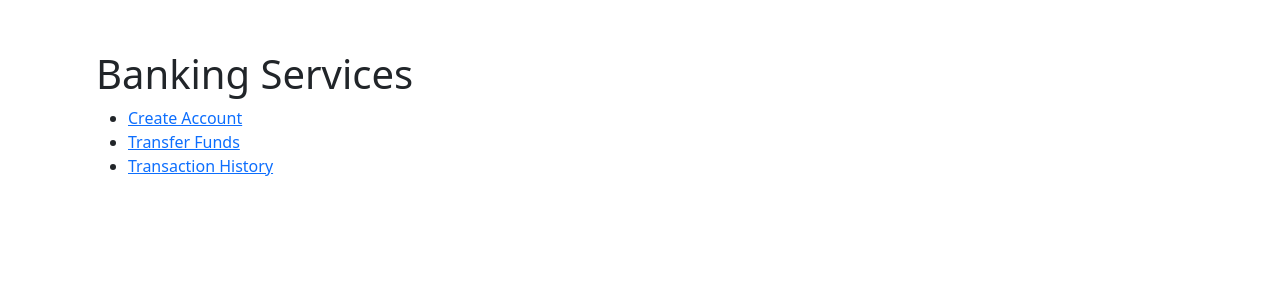
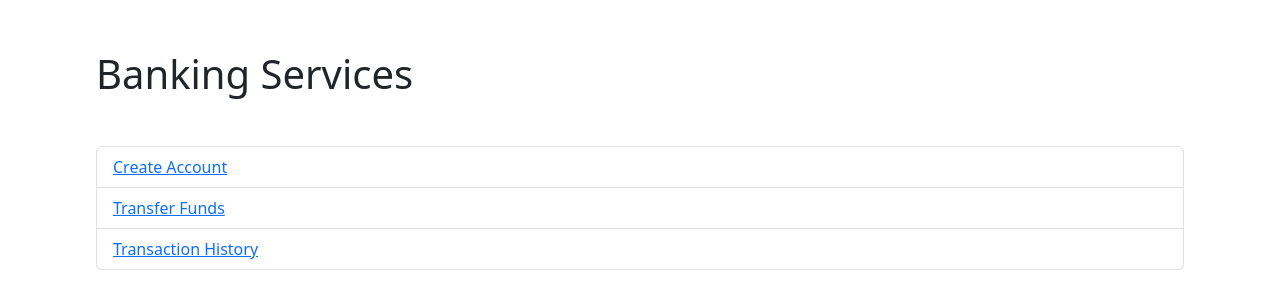
Before and after one commit to Aaron-Hoffman/transactions-app, an Angular app: page / in a window 1280 px wide. Shown: the top 308 px of the page. Built offline with nearby package versions, Linux system fonts and the light colour scheme.

Commit message:
Style home component and clean up comments

```diff
--- a/src/app/home/home.component.html
+++ b/src/app/home/home.component.html
@@ -1,14 +1,14 @@
-<h1>Banking Services</h1>
+<h1 class="mb-5">Banking Services</h1>
 <nav>
-    <ul>
-        <li>
-            <a href="/create-account">Create Account</a>
+    <ul class="list-group">
+        <li class="list-group-item list-group-item-action">
+            <a href="/create-account" class="d-block">Create Account</a>
         </li>
-        <li>
-            <a href="/transfer-funds">Transfer Funds</a>
+        <li class="list-group-item list-group-item-action">
+            <a href="/transfer-funds" class="d-block">Transfer Funds</a>
         </li>
-        <li>
-            <a href="/transaction-history">Transaction History</a>
+        <li class="list-group-item list-group-item-action">
+            <a href="/transaction-history" class="d-block">Transaction History</a>
         </li>
     </ul>
 </nav>
--- a/src/app/home/home.component.ts
+++ b/src/app/home/home.component.ts
@@ -8,5 +8,4 @@ import { Component } from '@angular/core';
   styleUrl: './home.component.scss'
 })
 export class HomeComponent {
-  // Should fetch all accounts and display them
 }
--- a/src/app/modules/create-account/components/create-account/create-account.component.ts
+++ b/src/app/modules/create-account/components/create-account/create-account.component.ts
@@ -15,9 +15,9 @@ import { CommonModule } from '@angular/common';
 })
 export class CreateAccountComponent {
   constructor(private formBuilder: FormBuilder, private transactionService: TransactionService) {}
-  // Should fetch all accounts and display them
+
   accounts = this.transactionService.getAllAccounts();
-  // Form should use transaction service to create a new account
+
   accountForm = this.formBuilder.group({
     name: ['', [Validators.required, Validators.minLength(3), Validators.maxLength(50)]],
     type: ['chequing', [Validators.required]],
@@ -33,9 +33,7 @@ export class CreateAccountComponent {
       balance: balance || 0
     }
 
-    const createdAccount = this.transactionService.createAccount(formData)
-    this.accounts = this.transactionService.getAllAccounts();
-    console.log(createdAccount);
-    console.log(this.accounts)
+    this.transactionService.createAccount(formData)
+    return this.accounts = this.transactionService.getAllAccounts();
   }
 }
--- a/src/app/modules/transaction-history/components/transaction-history/transaction-history.component.ts
+++ b/src/app/modules/transaction-history/components/transaction-history/transaction-history.component.ts
@@ -25,7 +25,4 @@ export class TransactionHistoryComponent {
   onChange() {
     this.selectedAccount = this.transactionService.getAccountById(Number(this.accountSelectForm.value.account))
   }
-
-
-  // Should provide a dropdown to select an account and display all transactions for the selected account
 }
--- a/src/app/modules/transfer-funds/components/transfer-funds/transfer-funds.component.ts
+++ b/src/app/modules/transfer-funds/components/transfer-funds/transfer-funds.component.ts
@@ -17,9 +17,8 @@ export class TransferFundsComponent {
   constructor(private formBuilder: FormBuilder, private transactionService: TransactionService) {}
 
   accounts = this.transactionService.getAllAccounts();
-  // Form should use transaction service to update accounts after transfer
+
   transferForm = this.formBuilder.group({
-    // TODO: Add Validators
     from: ['', [Validators.required]],
     to: ['', [Validators.required, this.notEqualTo('from')]],
     amount: [0, [Validators.required, Validators.min(0.01), Validators.max(0)]],
@@ -61,6 +60,6 @@ export class TransferFundsComponent {
     const toAccount = this.transactionService.getAccountById(Number(to));
 
     this.transactionService.transferFunds(fromAccount, toAccount, Number(amount))
-    this.accounts = this.transactionService.getAllAccounts();
+    return this.accounts = this.transactionService.getAllAccounts();
   }
 }
--- a/src/app/services/transaction.service.ts
+++ b/src/app/services/transaction.service.ts
@@ -8,7 +8,6 @@ export class TransactionService {
 
   constructor() { }
 
-  // Create Account Method
   createAccount(formInput: AccountCreateInput): Account {
     const existingAccounts = JSON.parse(localStorage.getItem('accounts') || "[]");
     const accountNumber = Number(localStorage.getItem('accountNumber')) || 1;
@@ -29,7 +28,6 @@ export class TransactionService {
     return account;
   }
 
-  // Transfer Funds Method
   transferFunds(fromAccount: Account, toAccount: Account, amount: number) {
     const fromTransaction: Transaction = {
       id: fromAccount.transactions.length + 1,
@@ -58,7 +56,6 @@ export class TransactionService {
     return localStorage.setItem('accounts', JSON.stringify([...existingAccounts]));
   }
 
-  // Get All Accounts Method
   getAllAccounts(): Account[] {
     return JSON.parse(localStorage.getItem('accounts') || "[]");
   }
```
